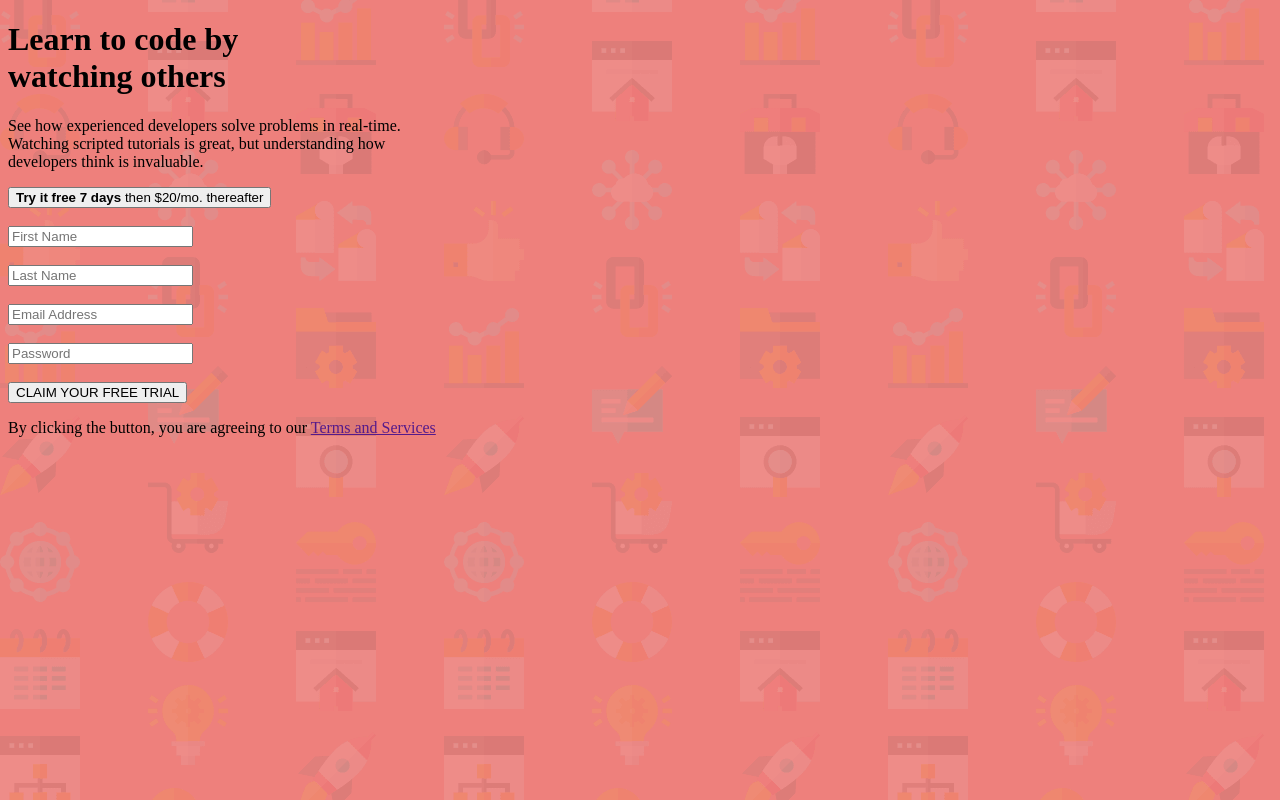
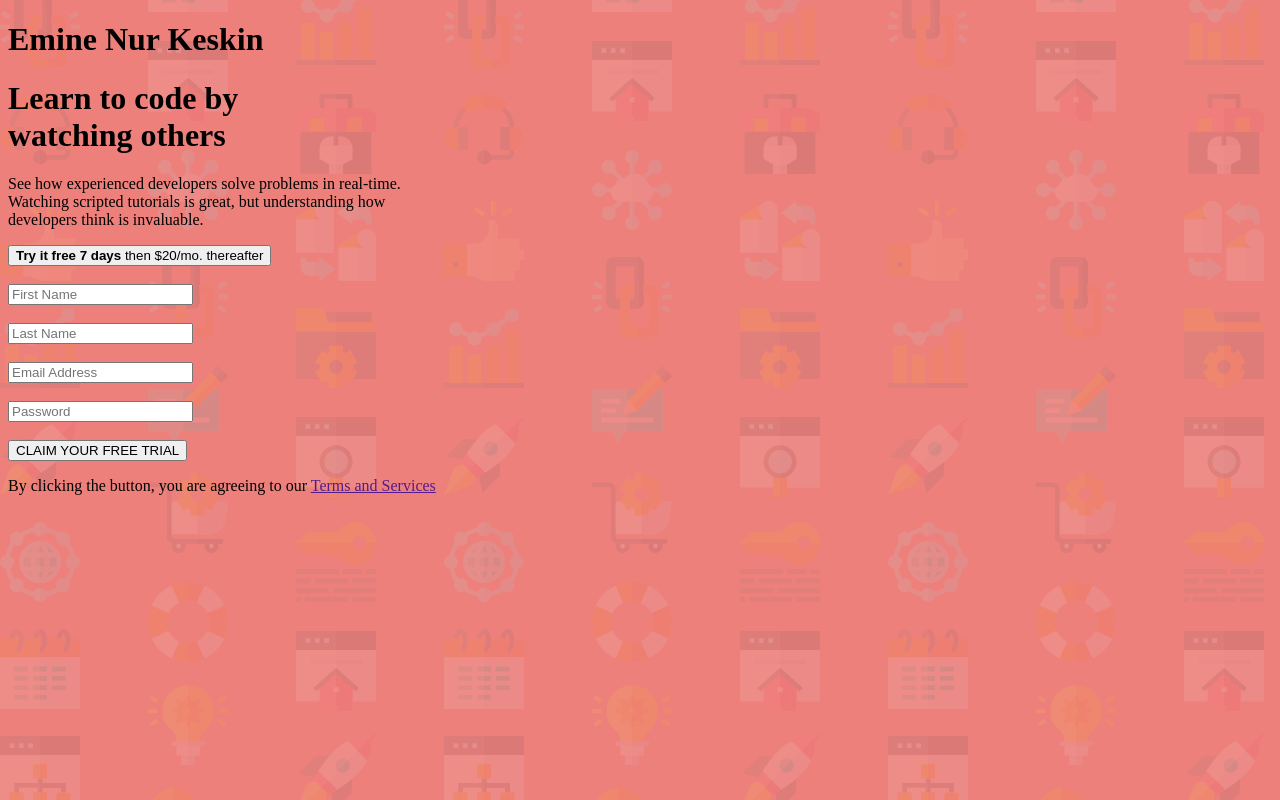
Before and after one commit to eminenrkeskin/proje-2, a plain HTML site: page index.html in a window 1280 px wide. Drawn offline with Linux system fonts and the light colour scheme.

Commit message:
Update index.html

```diff
--- a/index.html
+++ b/index.html
@@ -7,7 +7,7 @@
     <title>ikinci odev</title>
 </head>
 <body background="img\bg-intro-desktop.png" bgcolor="#ee807c">
-
+    <h1>Emine Nur Keskin</h1>
     <h1>Learn to code by <br> watching others</h1>
     <p>See how experienced developers solve problems in real-time. <br> Watching scripted tutorials is great, but understanding how <br> developers think is invaluable.</p>
     <button> <b>Try it free 7 days</b> then $20/mo. thereafter</button> <br> <br>
```
